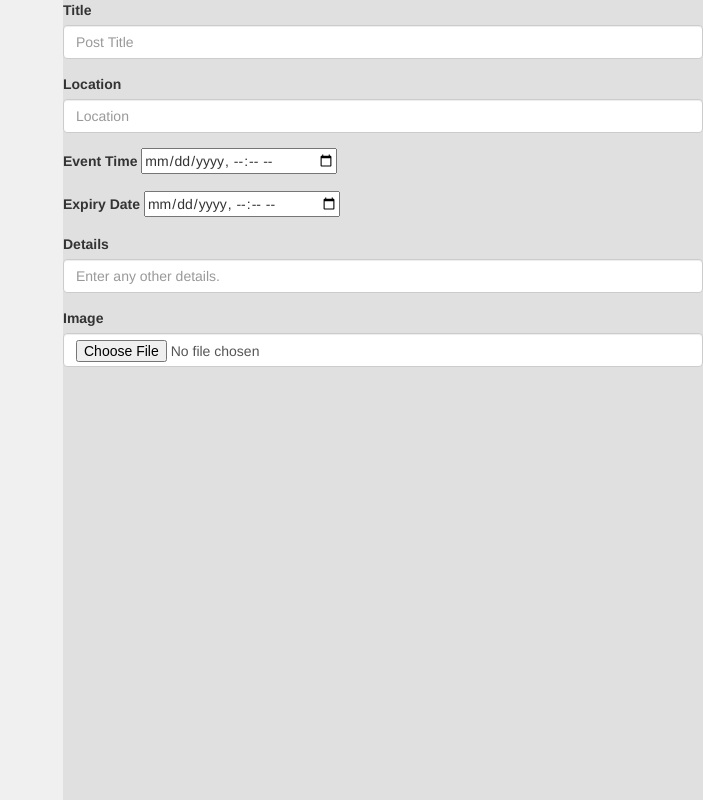
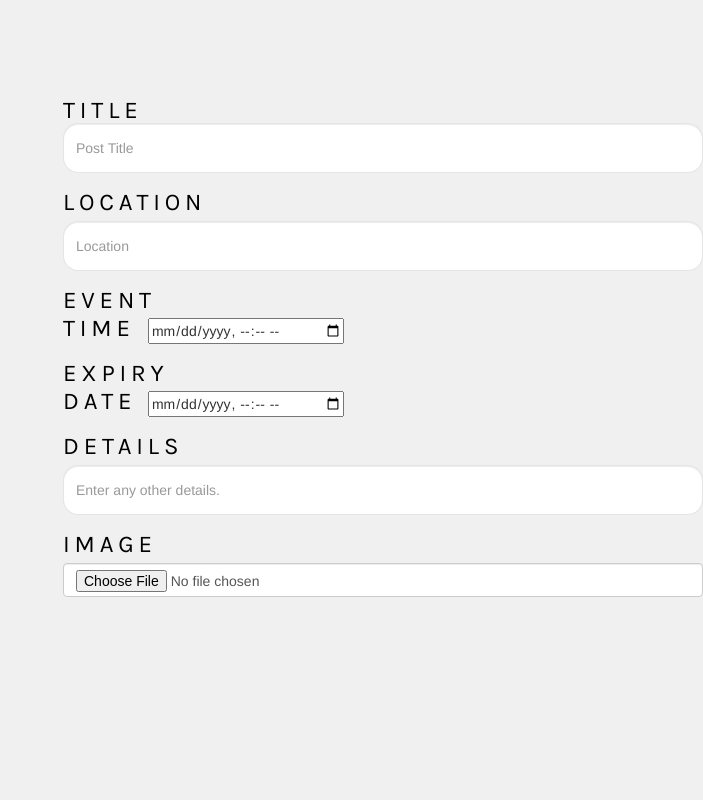
Before and after one commit to ECE444-2023Fall/Blue-Surf, a Flask app: page /postcreation in a window 1280 px wide. Shown: the whole page, without its empty margins (577-1280 px from the left). Run offline with Flask 3, Linux system fonts and the light colour scheme; some libraries are stand-ins or nearby versions.

Commit message:
added styling for text imput and labels

```diff
--- a/static/postcreation-styles.css
+++ b/static/postcreation-styles.css
@@ -11,5 +11,47 @@
 
 .right {
     flex: 1; /* Takes up half of the available space */
-    background-color: #e0e0e0; /* Right div background color */
+    background-color: #f0f0f0; /* Right div background color */
 }
+
+/* Label */
+.title-label{
+    padding-top: 15%;
+    width: 81px;
+    height: 28px;
+    font-family: 'Karla';
+    font-style: normal;
+    font-weight: 400;
+    font-size: 24px;
+    line-height: 28px;
+    letter-spacing: 0.2em;
+    text-transform: uppercase;
+    color: #000000;
+    flex: 1;
+    order: 0;
+    flex-grow: 1;
+}
+
+.input-labels{
+    width: 81px;
+    height: 28px;
+    font-family: 'Karla';
+    font-style: normal;
+    font-weight: 400;
+    font-size: 24px;
+    line-height: 28px;
+    letter-spacing: 0.2em;
+    text-transform: uppercase;
+    color: #000000;
+    flex: 1;
+    order: 0;
+    flex-grow: 1;
+}
+
+.input-boxes{
+    border-radius: 15.34px;
+    border: 1.534px solid rgba(0, 0, 0, 0.10);
+    background: #FFF;
+    width: 100%;
+    height: 50px;
+}
--- a/templates/postcreation.html
+++ b/templates/postcreation.html
@@ -20,23 +20,23 @@
             <div class="post-input">
                 <form method="post" action="/">
                     <div class="form-group">
-                        <label for="title" class="Title-Label">Title</label>
+                        <label for="title" class="title-label">Title</label>
                         <input type="text" id="title" name="title" class="form-control input-boxes" placeholder="Post Title">
                     </div>
                     <div class="form-group">
-                        <label for="location" class="Location-Label">Location</label>
+                        <label for="location" class="input-labels">Location</label>
                         <input type="text" id="location" name="location" class="form-control input-boxes" placeholder="Location">
                     </div>
                     <div class="form-group">
-                        <label for="event-time" class="EventTime-Label">Event Time</label>
-                        <input type="datetime-local" id="event-time" name="event-time" class="event-time-time">
+                        <label for="event-time" class="input-labels">Event Time</label>
+                        <input type="datetime-local" id="event-time" name="event-time" class="event-time">
                     </div>
                     <div class="form-group">
-                        <label for="expiry-date" class="ExpiryDate-Label">Expiry Date</label>
-                        <input type="datetime-local" id="expiry-date" name="expiry-time" class="expiry-date-time">
+                        <label for="expiry-date" class="input-labels">Expiry Date</label>
+                        <input type="datetime-local" id="expiry-date" name="expiry-time" class="event-time">
                     </div>
                     <div class="form-group">
-                        <label for="details" class="Details-Label">Details</label>
+                        <label for="details" class="input-labels">Details</label>
                         <input type="details" id="details" name="details" class="form-control input-boxes" placeholder="Enter any other details. ">
                     </div>
                     <!--<div class="form-group forgot-password-container">
@@ -46,7 +46,7 @@
                         <button type="submit" class="btn btn-primary login-btn">Create Account</button>
                     </div>-->
                     <div class="image-upload">
-                        <label for="image-upload" class="image-upload">Image</label>
+                        <label for="image-upload" class="input-labels">image</label>
                         <input type="file" class="form-control image-upload" id="customFile" />
                     </div>
                 </form>
```
